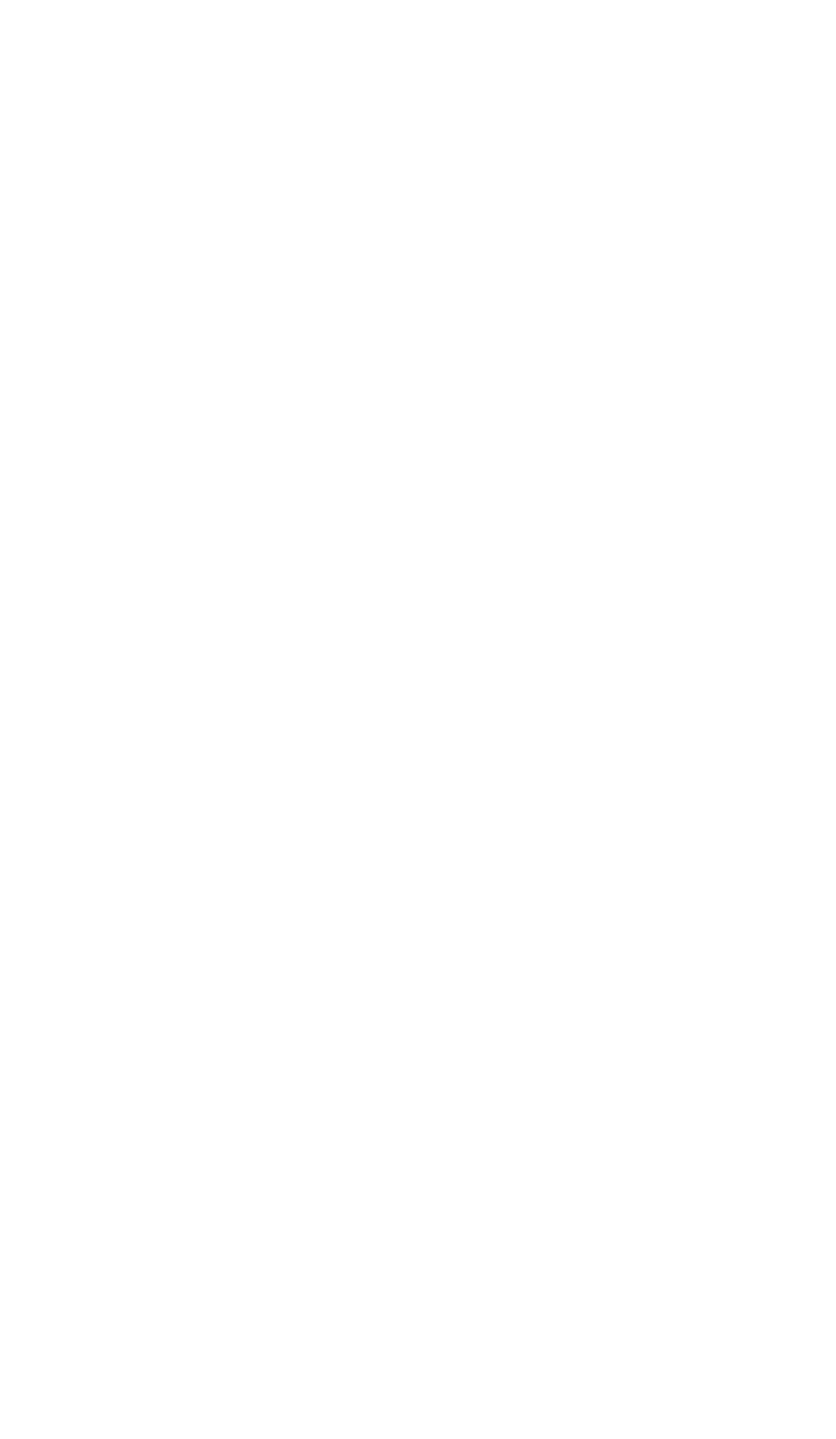
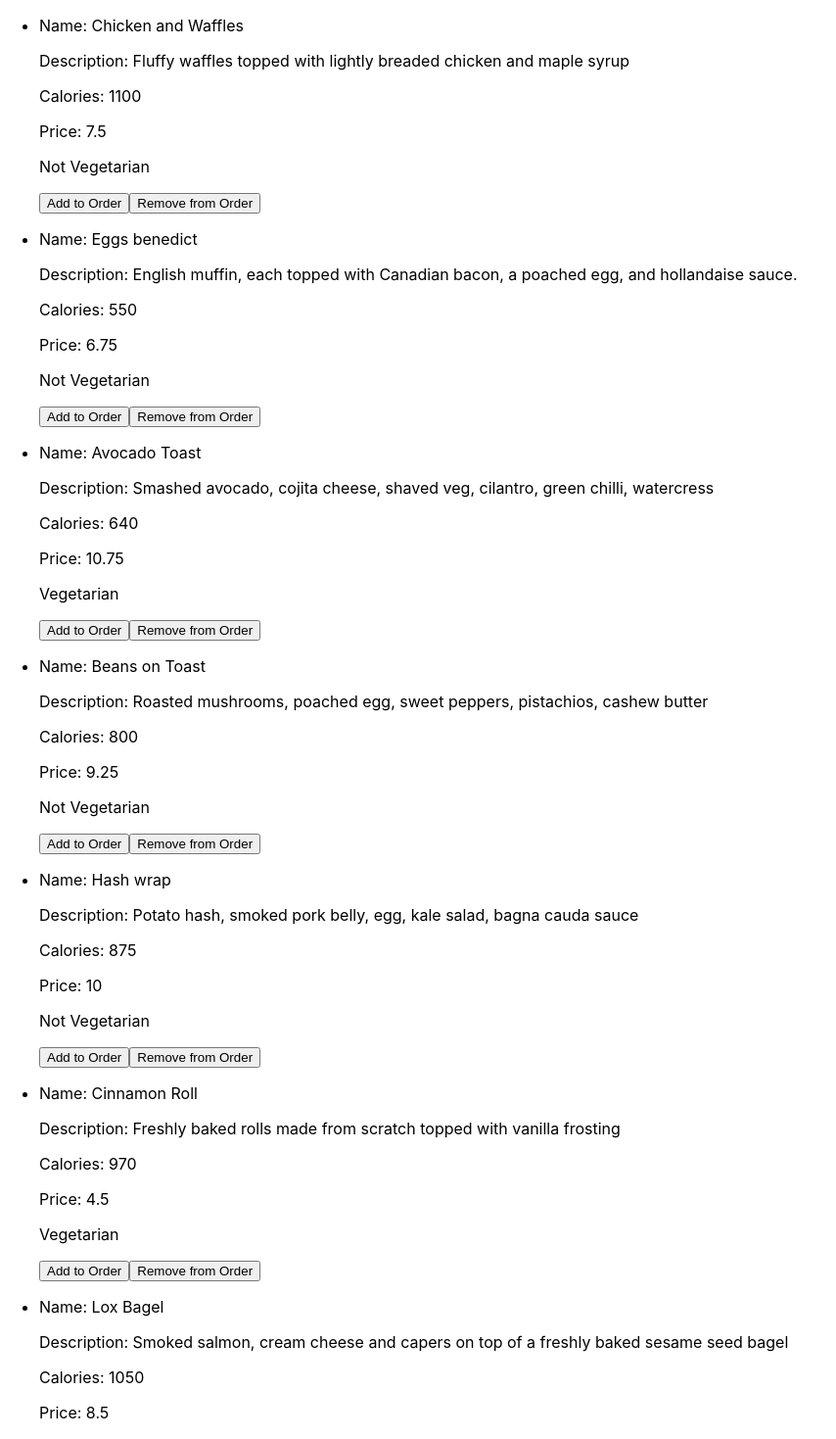
Before and after one commit to amandell2/ReactExercise7, a React (Create React App) app in the folder react-exercise-7/: page / in a window 1280 px wide. Shown: the top 1469 px of the page at 98% size, without its empty margins (0-854 px from the left). Before the commit the page ends 800 px from the top, so only its background shows below. Built offline with nearby package versions, Linux system fonts and the light colour scheme.

Commit message:
MenuList & Menuitem updated

```diff
--- a/react-exercise-7/src/App.tsx
+++ b/react-exercise-7/src/App.tsx
@@ -1,11 +1,12 @@
 import React from 'react';
 import logo from './logo.svg';
 import './App.css';
+import MenuList from './components/MenuList';
 
 function App() {
   return (
     <div className="App">
-
+      <MenuList/>
     </div>
   );
 }
--- a/react-exercise-7/src/components/Header.tsx
+++ b/react-exercise-7/src/components/Header.tsx
@@ -0,0 +1 @@
+import { useContext } from "react";
--- a/react-exercise-7/src/components/MenuItem.tsx
+++ b/react-exercise-7/src/components/MenuItem.tsx
@@ -0,0 +1,26 @@
+import { useContext } from "react";
+import OrderContext from "../context/OrderContext";
+import { Item } from "../model/Item";
+
+interface Props{
+    item: Item;
+}
+
+export function MenuItem({item}: Props){
+
+    return(
+        <div>
+            <ul>
+                <li>
+                    <p>Name: {item.name}</p>
+                    <p>Description: {item.description}</p>
+                    <p>Calories: {item.calories}</p>
+                    <p>Price: {item.price}</p>
+                    {item.vegetarian ? <p>Vegetarian</p> : <p>Not Vegetarian</p>}
+                    <button>Add to Order</button>
+                    <button>Remove from Order</button>
+                </li>
+            </ul>
+        </div>
+    )
+}
--- a/react-exercise-7/src/components/MenuList.tsx
+++ b/react-exercise-7/src/components/MenuList.tsx
@@ -0,0 +1,86 @@
+import { useContext } from "react";
+import OrderContext from "../context/OrderContext";
+import { Item } from "../model/Item";
+import {MenuItem} from "./MenuItem";
+
+interface Props{
+    MenuItem: Item;
+}
+
+const menuArray = [
+    {
+     id: "abc123",
+     name: "Chicken and Waffles",
+     description:
+       "Fluffy waffles topped with lightly breaded chicken and maple syrup",
+     price: 7.5,
+     vegetarian: false,
+     calories: 1100,
+   },
+   {
+     id: "abc124",
+     name: "Eggs benedict",
+     description:
+       "English muffin, each topped with Canadian bacon, a poached egg, and hollandaise sauce.",
+     price: 6.75,
+     vegetarian: false,
+     calories: 550,
+   },
+   {
+     id: "abc125",
+     name: "Avocado Toast",
+     description:
+       "Smashed avocado, cojita cheese, shaved veg, cilantro, green chilli, watercress",
+     price: 10.75,
+     vegetarian: true,
+     calories: 640,
+   },
+   {
+     id: "abc126",
+     name: "Beans on Toast",
+     description:
+       "Roasted mushrooms, poached egg, sweet peppers, pistachios, cashew butter",
+     price: 9.25,
+     vegetarian: false,
+     calories: 800,
+   },
+   {
+     id: "abc127",
+     name: "Hash wrap",
+     description:
+       "Potato hash, smoked pork belly, egg, kale salad, bagna cauda sauce",
+     price: 10.0,
+     vegetarian: false,
+     calories: 875,
+   },
+   {
+     id: "abc128",
+     name: "Cinnamon Roll",
+     description:
+       "Freshly baked rolls made from scratch topped with vanilla frosting",
+     price: 4.5,
+     vegetarian: true,
+     calories: 970,
+   },
+   {
+     id: "abc129",
+     name: "Lox Bagel",
+     description:
+       "Smoked salmon, cream cheese and capers on top of a freshly baked sesame seed bagel",
+     price: 8.5,
+     vegetarian: false,
+     calories: 1050,
+   },
+ ];
+
+export default function MenuList(){
+
+const {order, addItem, removeItem} = useContext(OrderContext);
+
+    return(
+        <div>
+            {menuArray.map((item, i) => <MenuItem key={i} item={item}/>)}
+        </div>
+    )
+
+}
--- a/react-exercise-7/src/components/Sidebar.tsx
+++ b/react-exercise-7/src/components/Sidebar.tsx
@@ -0,0 +1 @@
+import { useContext } from "react";
```
